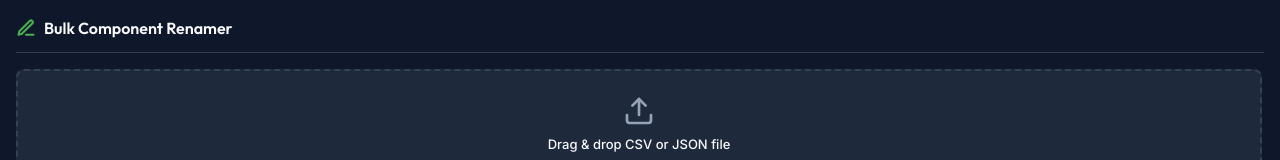
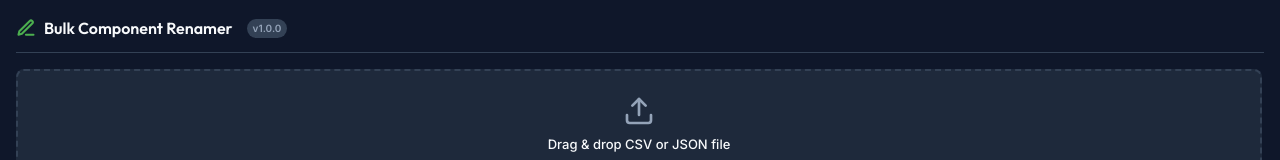
Before and after one commit to enamulkhanbd/component-renamer, a website: page ui.html in a window 1280 px wide. Shown: the top 160 px of the page. Drawn offline with Linux system fonts and the light colour scheme.

Commit message:
Update UI header with version badge v1.0.0

```diff
--- a/ui.html
+++ b/ui.html
@@ -466,6 +466,7 @@
         <path d="M16.5 3.5a2.12 2.12 0 0 1 3 3L7 19l-4 1 1-4Z"></path>
       </svg>
       Bulk Component Renamer
+      <span style="font-size: 10px; font-family: 'Inter', sans-serif; color: var(--text-secondary); background: var(--bg-tertiary); padding: 2px 6px; border-radius: 12px; font-weight: 600; margin-left: 6px;">v1.0.0</span>
     </h1>
   </header>
 
```
